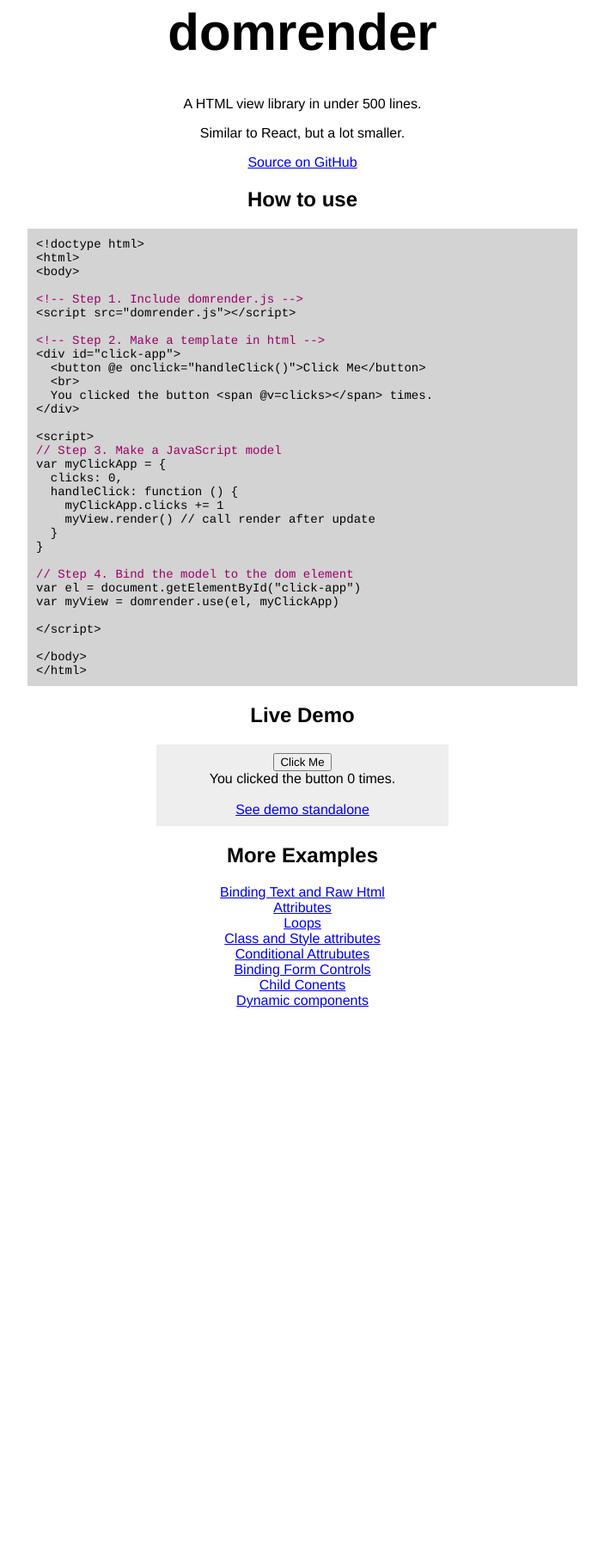
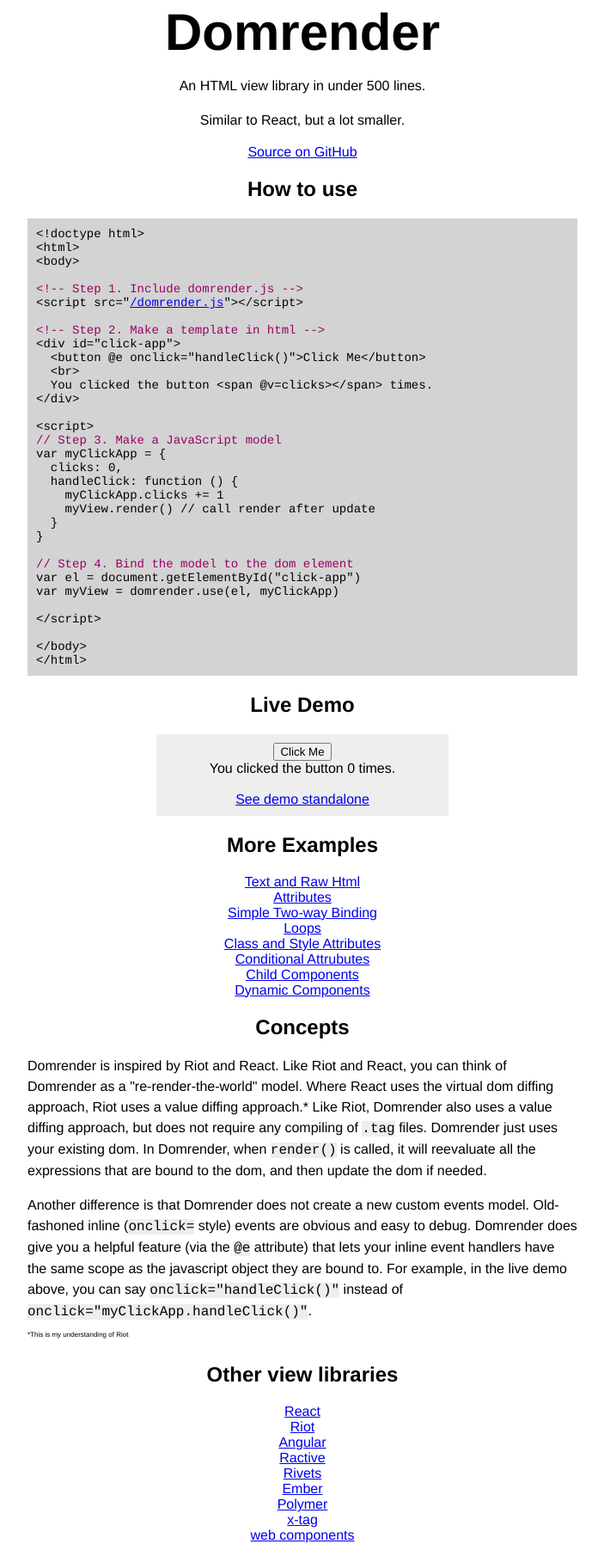
Before and after one commit to drewlesueur/domrender, a plain HTML site: page index.html in a window 1280 px wide. Shown: the part 37-1840 px from the top of the page at 86% size, without its empty margins (288-991 px from the left). Before the commit the page ends 1218 px from the top, so only its background shows below. Drawn offline with Linux system fonts and the light colour scheme.

Commit message:
more docs

```diff
--- a/domrender.js
+++ b/domrender.js
@@ -1,4 +1,3 @@
-// instead of having separate arrays for foreaches, epsressionsandelements, etc etc, just have a big array with a type // that way things are done in same order as defined, so you can hack stateful things
 // immutability helpers?
 var domrender = {}
 if (typeof module != "undefined") {
@@ -137,15 +136,13 @@
     }
     for (var i=0; i<d.expressionsAndElements.length; i++) {
         var todo = d.expressionsAndElements[i]
-        // consider ignoring this in place of the eventElements
-        // TODO: does this get called more than once per el. I think so
-        if (loopScope) {
+        if (loopScope) { // TODO: only call this once per el.
             todo.el._scope = loopScope
             todo.el._index = index
             todo.el._parentScope = scope
             todo.el[forEachItemName] = loopScope
             todo.el[forEachItemIndex] = index
-        } else {
+        } else { // TODO: only call this once per el.
             todo.el._scope = scope
         }
         todo.el._root = d.root.scope //todo.el._rootEl = d.root
@@ -179,8 +176,7 @@
             }
         } else if (todo.attr.substr(0, 5) == "class" && todo.attr.length > 5) {
             var className = todo.attr.substr(6)
-            // TODO: use classList
-            var classList = (todo.el.getAttribute("class") || "").split(" ")
+            var classList = (todo.el.getAttribute("class") || "").split(" ") // should I use classList api?
             var classIndex = 0
             for (var classI = 0; classI < classList.length; classI++) {
                 if (classList[classI] == className) {
@@ -214,7 +210,7 @@
     }
     for (var i=0; i<d.eventElements.length; i++) {
         var eventElInfo = d.eventElements[i]
-        for (var x in scope) { // is this cray slow?
+        for (var x in scope) { // this is slower for huge lists, don't use @e in big loops
             eventElInfo.el[eventElInfo.prefix + x] = scope[x]
         }
     }
@@ -225,13 +221,12 @@
             continue
         }
         var existingElementLength = forEacher.el.children.length
-        // TODO: Handle uninitialized items.
         var needElementLength = itemsToLoop.length
         // remove extra ones
         for (var j=needElementLength; j<existingElementLength; j++) {
             forEacher.el.removeChild(forEacher.compileds[j].el)
             // TODO: consider keeping it around for a while. have a pool of ones to reuse?
-            forEacher.compileds[j] = null // TODO: you can slice it out before or afterwards, or keep in around ini conjunction with the elToRemove
+            forEacher.compileds[j] = null // TODO: you can slice it out before or afterwards, or keep in around in conjunction with the elToRemove
         }
         // add needed ones
         for (var j=existingElementLength; j<needElementLength; j++) {
@@ -251,7 +246,7 @@
     }
     for (var i=0; i<d.inputs.length; i++) {
         var inputter = d.inputs[i]
-        var shouldValue = domrender.eval(scope, inputter.name) // doing it this way because could be in loop..
+        var shouldValue = domrender.eval(scope, inputter.name) // doing it this way because could be in loop.
         if (loopScope && !inputter.el.nameUpdatedForLoop) { // you could add this when it adds the element for the loop?
             inputter.el.name = inputter.el.name + "__" + index
             inputter.el.nameUpdatedForLoop = true
@@ -276,7 +271,6 @@
             var bindName = el.getAttribute("name")
             d.inputs.push({el: el, name: bindName})
             // begin 2-way binding two-way two way. Multiselects are not supported, as of now
-            // TODO: only set if the value is different?!
             var handleChange = function () {
                 if (el._parentScope) { // if it's in a loop, then you are most likely binding to the foreachitemname
                     if (el.type == "checkbox") {
@@ -287,7 +281,7 @@
                     domrender.set(el, bindName, value)
                 } else {
                     if (el.type == "checkbox") {
-                      var value = el.form[bindName].value // for selects and radio, could do el.value for some elements
+                      var value = el.form[bindName].value
                     } else {
                       var value = el.form[bindName].value
                     }
@@ -335,7 +329,7 @@
     }
     var forEachValue = el.getAttribute("@foreach")
     if (forEachValue) {
-        var forEachItemName = el.getAttribute("@forEachItemName")
+        var forEachItemName = el.getAttribute("@foreachitemname")
         var forEachItemIndex = el.getAttribute("@foreachitemindex")
         var childEl = el.firstElementChild
         el.innerHTML = ""
--- a/index.html
+++ b/index.html
@@ -13,9 +13,19 @@
 
   h1 {
     font-size: 60px;
+    margin-bottom: 15px;
   }
 
   a {
+  }
+
+  p {
+    line-height: 1.5em;
+  }
+
+  code {
+    font-family: 'Courier';
+    background-color: #eee;
   }
 
   pre {
@@ -26,7 +36,7 @@
     padding: 10px;
   }
 
-  pre span {
+  pre span, pre a {
     font-size: 14px;
     text-align: left;
     font-family: 'Courier';
@@ -40,12 +50,21 @@
     display: block;
   }
 
+  .comparison {
+    border-collapse: collapse;
+    border: 1px solid black;
+  }
+  .comparison td, .comparison th {
+    padding: 10px;
+    border: 1px solid black;
+  }
+
 
 </style>
 <body>
 <div class="container">
-<h1>domrender</h1>
-<p>A HTML view library in under 500 lines.</p>
+<h1>Domrender</h1>
+<p>An HTML view library in under 500 lines.</p>
 <p>Similar to React, but a lot smaller.</p>
 <a href="https://github.com/drewlesueur/domrender">Source on GitHub</a>
 <h2>How to use</h2>
@@ -55,7 +74,7 @@
 &lt;body&gt;
 
 <span class="step-note">&lt;!-- Step 1. Include domrender.js --&gt;</span>
-<span class="step">&lt;script src="domrender.js"&gt;&lt;/script&gt;</span>
+<span class="step">&lt;script src="<a href="/domrender.js">/domrender.js</a>"&gt;&lt;/script&gt;</span>
 
 <span class="step-note">&lt;!-- Step 2. Make a template in html --&gt;</span>
 <span class="step">&lt;div id="click-app"&gt;
@@ -98,15 +117,52 @@
 
 <h2>More Examples</h2>
 <div class="examples">
-<a href="/demos/attributes.html">Binding Text and Raw Html</a>
+<a href="/demos/attributes.html">Text and Raw Html</a>
 <a href="/demos/attributes.html">Attributes</a>
+<a href="/demos/binding_inputs.html">Simple Two-way Binding</a>
 <a href="/demos/loops.html">Loops</a>
-<a href="/demos/attributes.html">Class and Style attributes</a>
+<a href="/demos/attributes.html">Class and Style Attributes</a>
 <a href="/demos/attributes.html">Conditional Attrubutes</a>
-<a href="/demos/binding_inputs.html">Binding Form Controls</a>
-<a href="/demos/child_components.html">Child Conents</a>
-<a href="/demos/dynamic_components.html">Dynamic components</a>
+<a href="/demos/child_components.html">Child Components</a>
+<a href="/demos/dynamic_components.html">Dynamic Components</a>
 </div>
+
+
+<h2>Concepts</h2>
+<p style="text-align: left;">
+Domrender is inspired by Riot and React.
+Like Riot and React, you can think of Domrender as a "re-render-the-world" model.
+Where React uses the virtual dom diffing approach, Riot uses a value diffing approach.*
+Like Riot, Domrender also uses a value diffing approach, but does not require any compiling of <code>.tag</code> files.
+Domrender just uses your existing dom. In Domrender, when <code>render()</code> is called, it will reevaluate
+all the expressions that are bound to the dom, and then update the dom if needed.
+</p>
+<p style="text-align: left;">
+Another difference is that Domrender does not create a new custom events model.
+Old-fashoned inline (<code>onclick=</code> style) events are
+obvious and easy to debug. Domrender does give you a helpful feature (via the <code>@e</code> attribute) that lets
+your inline event handlers have the same scope as the javascript object they are bound to. For example, in the live demo above,
+you can say <code>onclick="handleClick()"</code> instead of <code>onclick="myClickApp.handleClick()"</code>.
+
+<br>
+<span style="font-size: 0.5em">*This is my understanding of Riot</span>
+</p>
+
+<h2>Other view libraries</h2>
+<div class="examples">
+<a href="https://facebook.github.io/react/">React</a>
+<a href="http://riotjs.com/">Riot</a>
+<a href="https://angularjs.org/">Angular</a>
+<a href="http://www.ractivejs.org/">Ractive</a>
+<a href="http://rivetsjs.com/">Rivets</a>
+<a href="http://emberjs.com/">Ember</a>
+<a href="https://www.polymer-project.org/1.0/">Polymer</a>
+<a href="https://x-tag.readme.io/">x-tag</a>
+<a href="http://webcomponents.org/">web components</a>
+</div>
+
+</tbody>
+</table>
 
 <script>
 // Step 3. Make a javascript model
```
